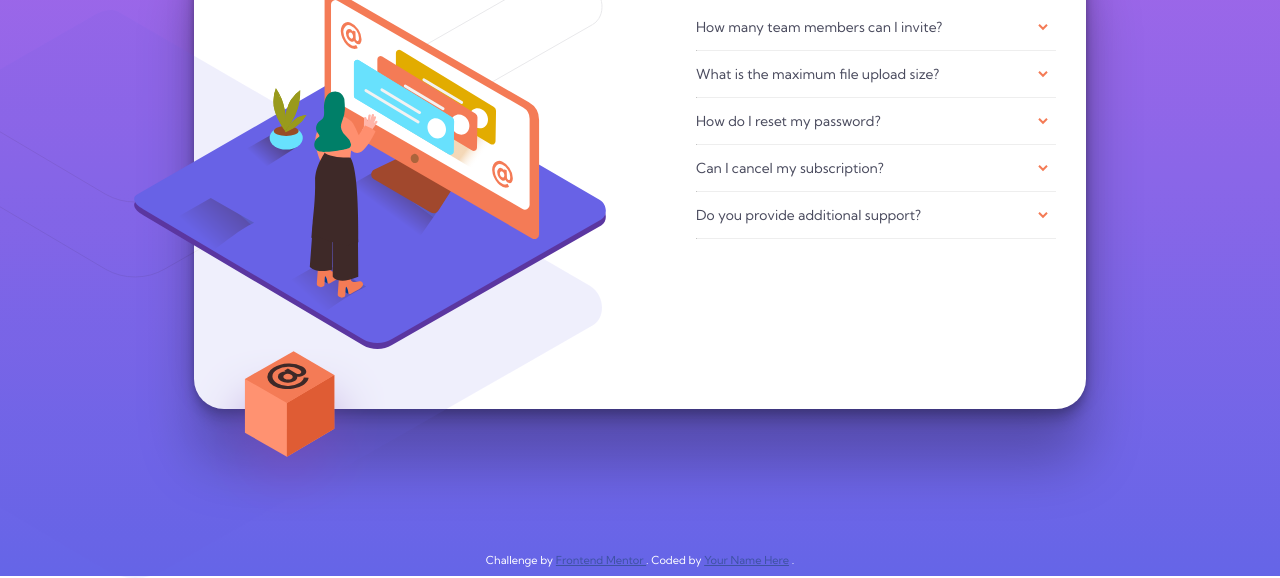
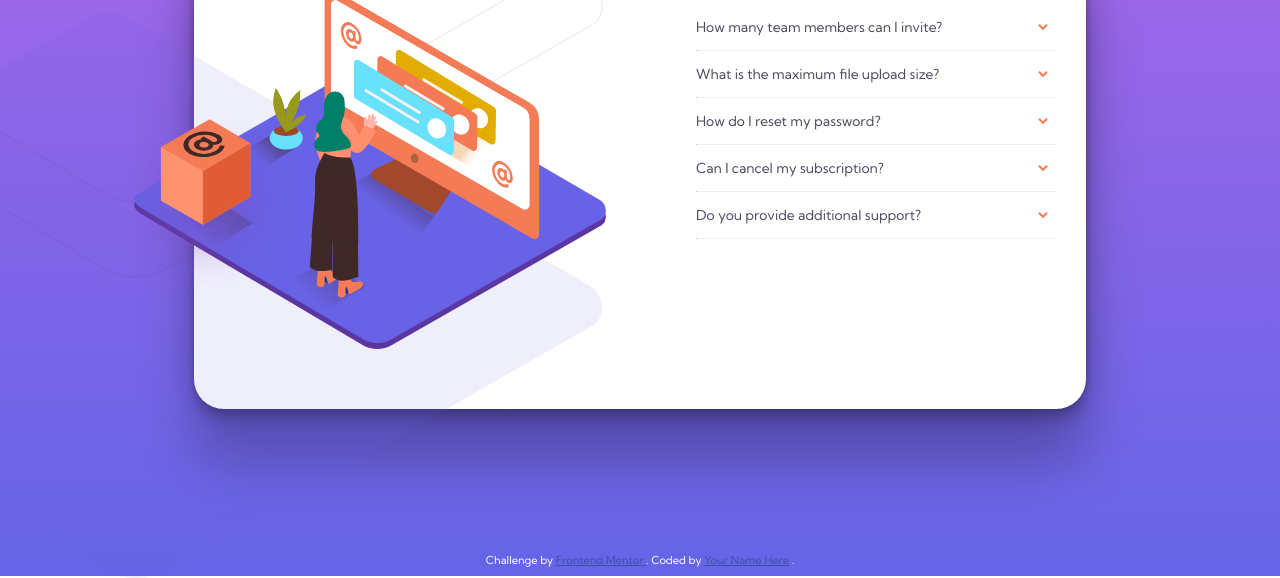
Before and after one commit to atran14/dat-faq-accordion-card-main, a plain HTML site: page index.html in a window 1280 px wide. Shown: the part 224-802 px from the top of the page. Drawn offline with Linux system fonts and the light colour scheme.

Commit message:
Re-adjust the box (desktop layout)

```diff
--- a/scss/_components.scss
+++ b/scss/_components.scss
@@ -150,4 +150,6 @@
 
 #illustration-box-desktop {
   z-index: 1;
+  bottom: 9rem;
+  left: -7rem;
 }
```
Also changed, not shown: public/css/main.min.css, 1 other file.
